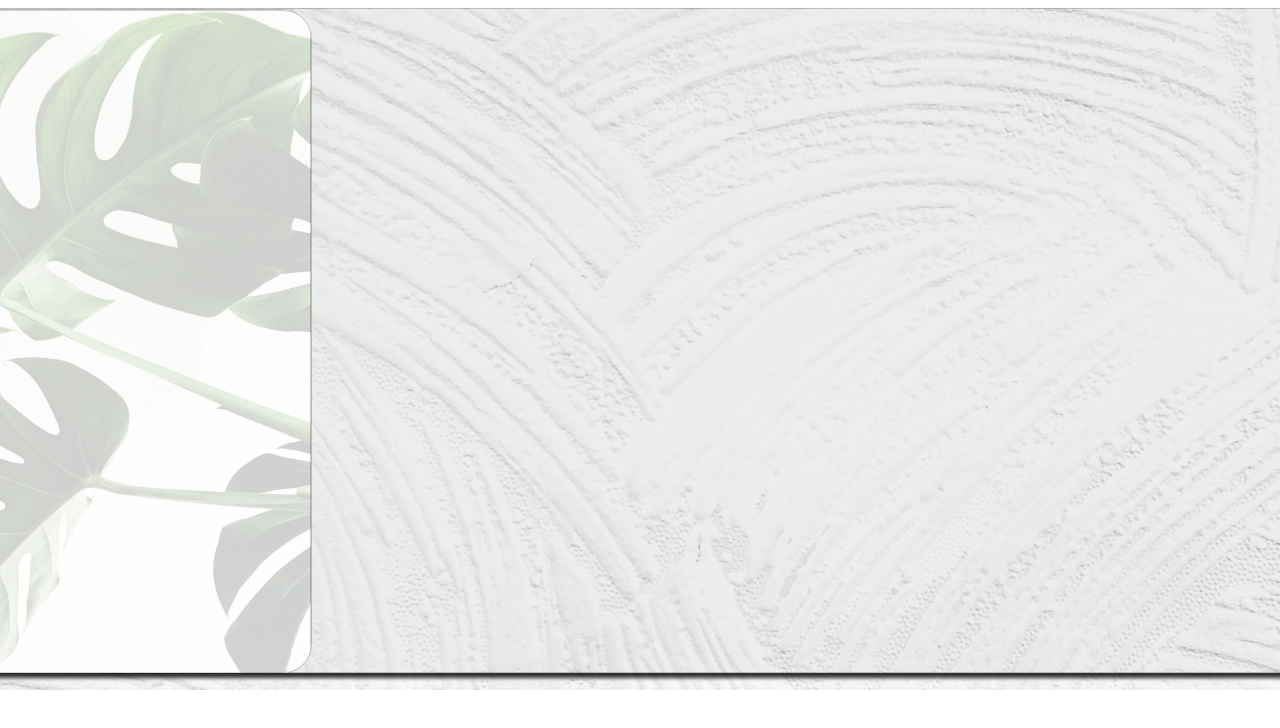
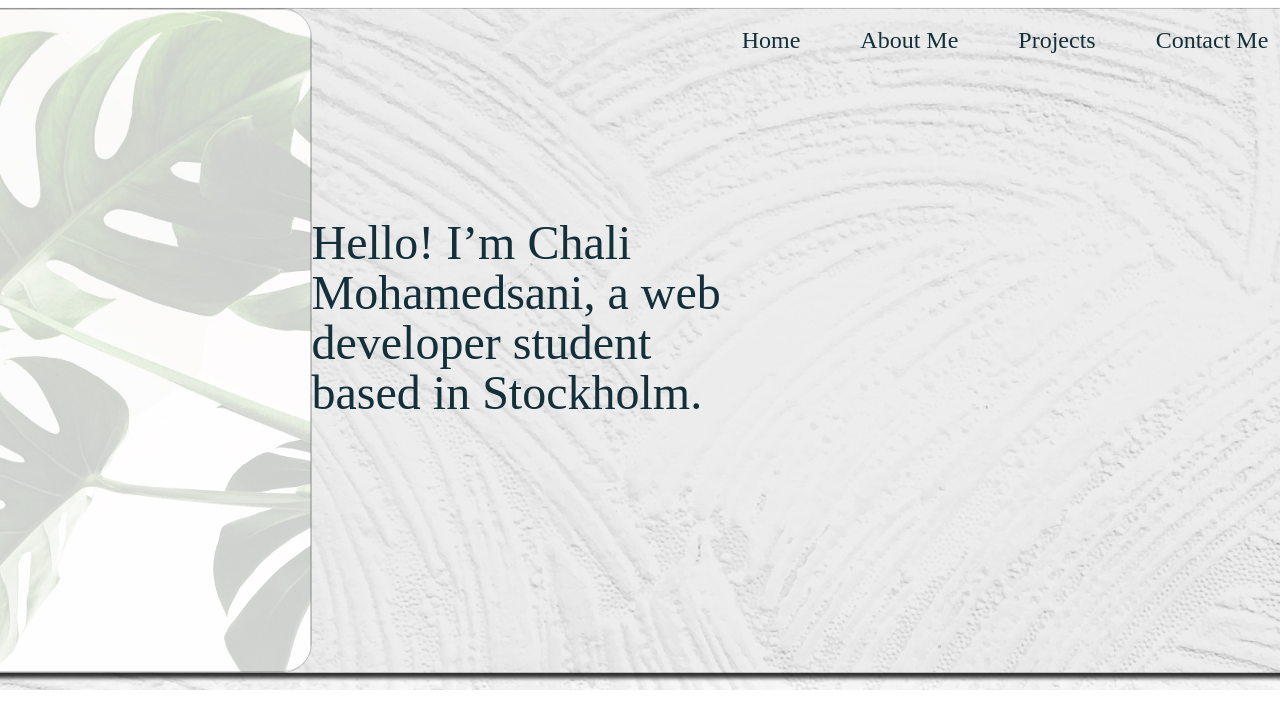
Before and after one commit to Chali96/portfolio, a React (Create React App) app: page / in a window 1280 px wide. Shown: the top 728 px of the page. Built offline with nearby package versions, Linux system fonts and the light colour scheme.

Commit message:
added links

```diff
--- a/src/components/Home.js
+++ b/src/components/Home.js
@@ -1,4 +1,6 @@
 import leaveimg from './images/leaveimg.jpeg'
+import { Link } from 'react-router-dom';
+
 const Home = () => {
     return (
       <div className="container">
@@ -6,10 +8,21 @@ const Home = () => {
 
         <div className="overlay-image">
             <img className='leaveimg' src={leaveimg} />
+            <h2 className='info'>
+            Hello! I’m Chali Mohamedsani, a web developer student based in Stockholm.
+            </h2>
 
+            <div className="overlay-content">
+          <Link to="/" className="link">Home</Link>
+          <Link to="/page2" className="link">About Me</Link>
+          <Link to="/page3" className="link">Projects</Link>
+          <Link to="/page3" className="link">Contact Me</Link>
+
+          {/* Additional links, text, and icon links */}
         </div>
         </div>
 
+        </div>
 
       </div>
     );
--- a/src/index.css
+++ b/src/index.css
@@ -12,6 +12,10 @@ height: 682px;
 }
 
 .overlay-image{
+  display: flex;
+  justify-content: start;
+  align-items: center;
+  flex-direction: row;
   margin-left: 20px;
   width: 1388px;
 height: 663px;
@@ -24,7 +28,38 @@ border-radius: 30px;
 .leaveimg{
   width: 368px;
 height: 663px;
-
 border: 1px solid rgba(0, 0, 0, 0.2);
 border-radius: 30px;
 }
+
+.info{
+  width: 410px;
+height: 245px;
+font-family: 'Antonio';
+font-style: normal;
+font-weight: 400;
+font-size: 48px;
+line-height: 50px;
+color: #132F3A;
+}
+
+.overlay-content{
+  display: flex;
+flex-direction: row;
+justify-content: center;
+align-items: center;
+padding: 0px;
+gap: 60px;
+width: 567px;
+height: 33px;
+}
+
+.link{
+text-decoration: none;
+font-family: 'Nunito';
+font-style: normal;
+font-weight: 500;
+font-size: 24px;
+color: #132F3A;
+margin-bottom: 600px;
+}
```
